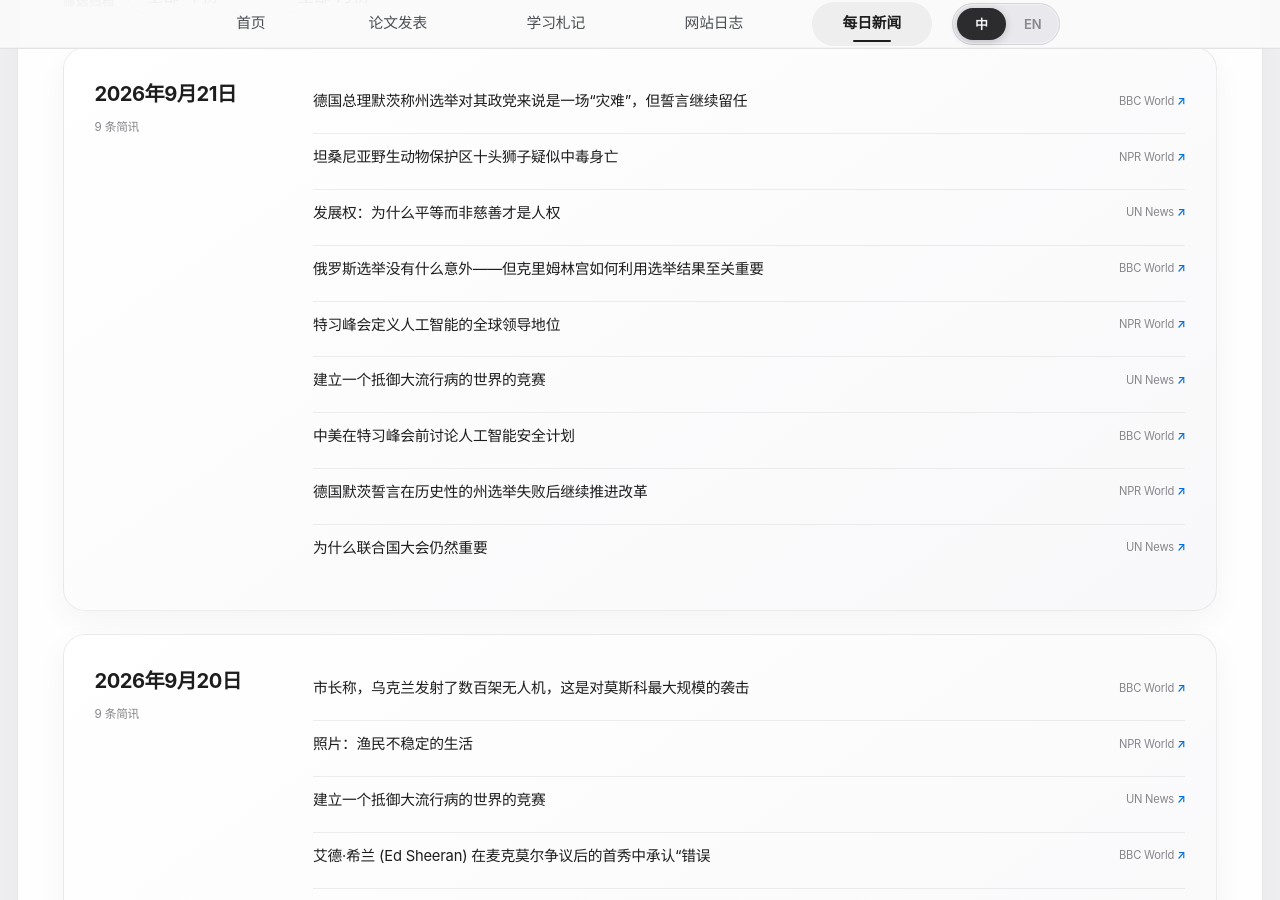
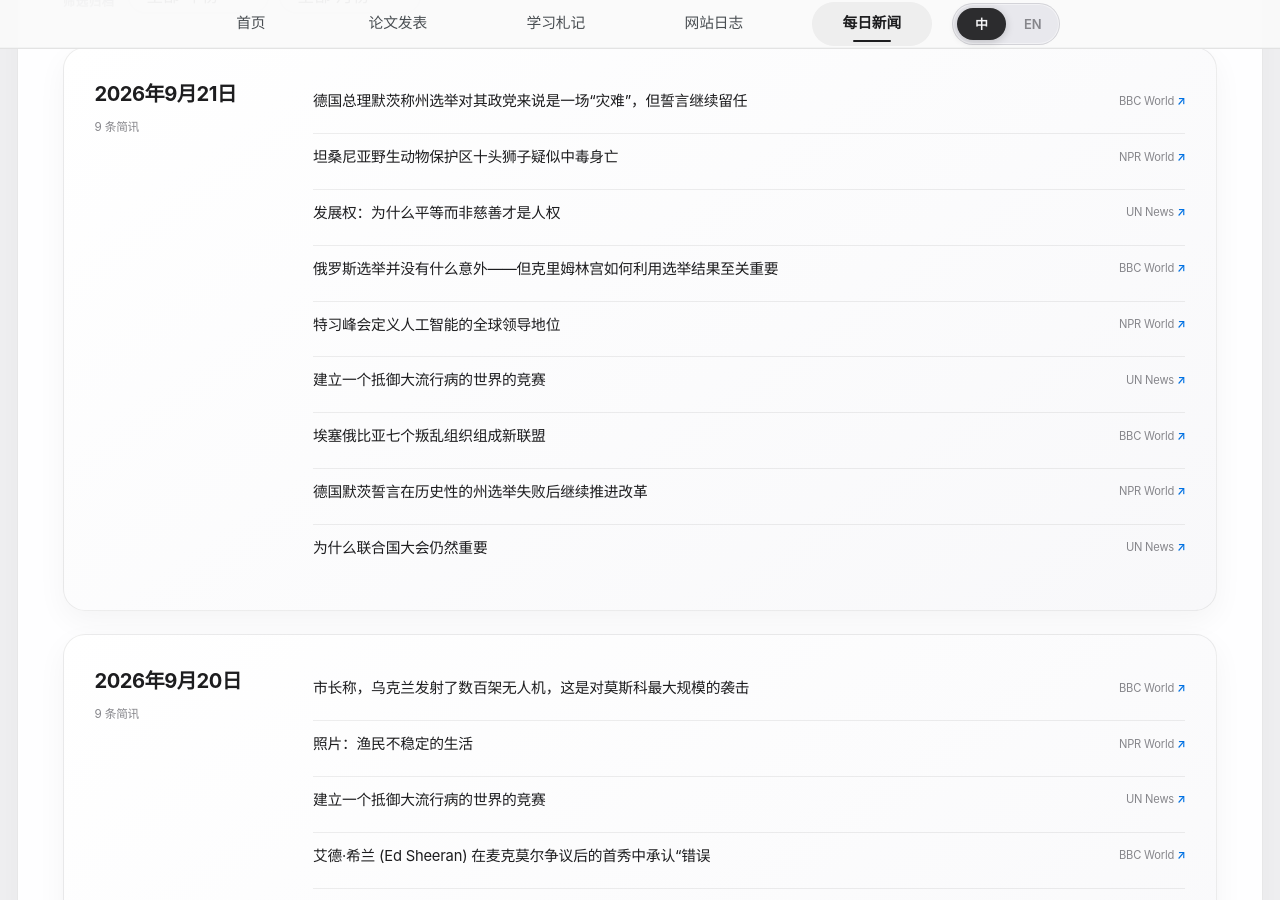
Before and after one commit to HaoxiangLuo/HaoxiangLuo.github.io, a Jekyll site: the page built from _pages/daily-news-zh.html, in a window 1280 px wide and 900 px high, scrolled down 353 px. Built offline with Jekyll 4.4.1, drawn with Linux system fonts in a browser that asks for light colours; a style sheet for code colours, icons or effects is not loaded.

Commit message:
Update daily news 2026-09-21

```diff
--- a/_data/daily_news.json
+++ b/_data/daily_news.json
@@ -1,5 +1,5 @@
 {
-  "updated_at": "2026-09-21T15:26:56+08:00",
+  "updated_at": "2026-09-21T16:27:00+08:00",
   "days": [
     {
       "date": "2026-09-21",
@@ -26,7 +26,7 @@
           "title": "Russia's elections had few surprises - but how the Kremlin uses the results will be crucial",
           "source": "BBC World",
           "url": "https://www.bbc.co.uk/news/articles/cx4gqv239043o?at_medium=RSS&at_campaign=rss",
-          "title_zh": "俄罗斯选举没有什么意外——但克里姆林宫如何利用选举结果至关重要"
+          "title_zh": "俄罗斯选举并没有什么意外——但克里姆林宫如何利用选举结果至关重要"
         },
         {
           "title": "Defining global leadership in AI at Trump-Xi summit",
@@ -41,10 +41,10 @@
           "title_zh": "建立一个抵御大流行病的世界的竞赛"
         },
         {
-          "title": "US and China discuss AI safety plan ahead of Trump-Xi summit",
+          "title": "Seven Ethiopian rebel groups form new alliance",
           "source": "BBC World",
-          "url": "https://www.bbc.co.uk/news/articles/c8vgyzn2d31yo?at_medium=RSS&at_campaign=rss",
-          "title_zh": "中美在特习峰会前讨论人工智能安全计划"
+          "url": "https://www.bbc.co.uk/news/articles/ckp84pj8zpngo?at_medium=RSS&at_campaign=rss",
+          "title_zh": "埃塞俄比亚七个叛乱组织组成新联盟"
         },
         {
           "title": "Germany's Merz vows to press ahead with reforms after historic state election defeat",
```
